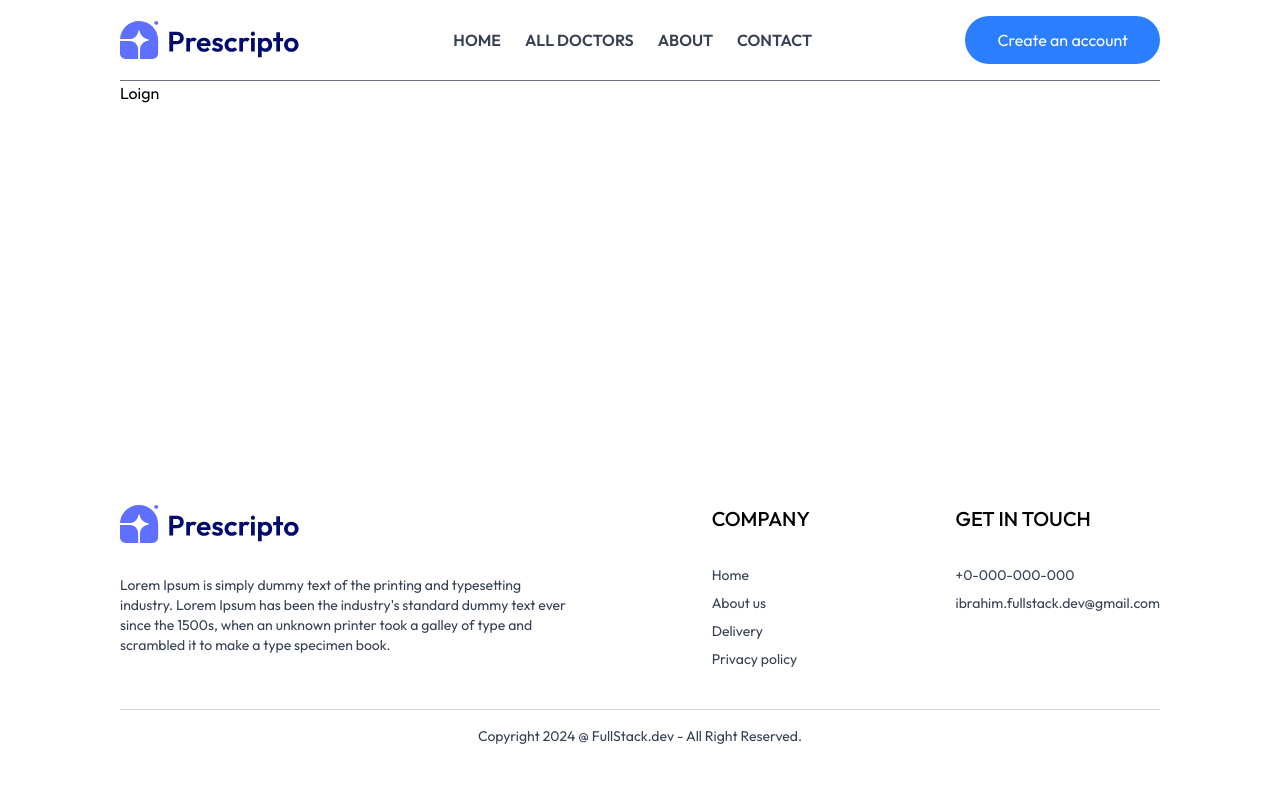
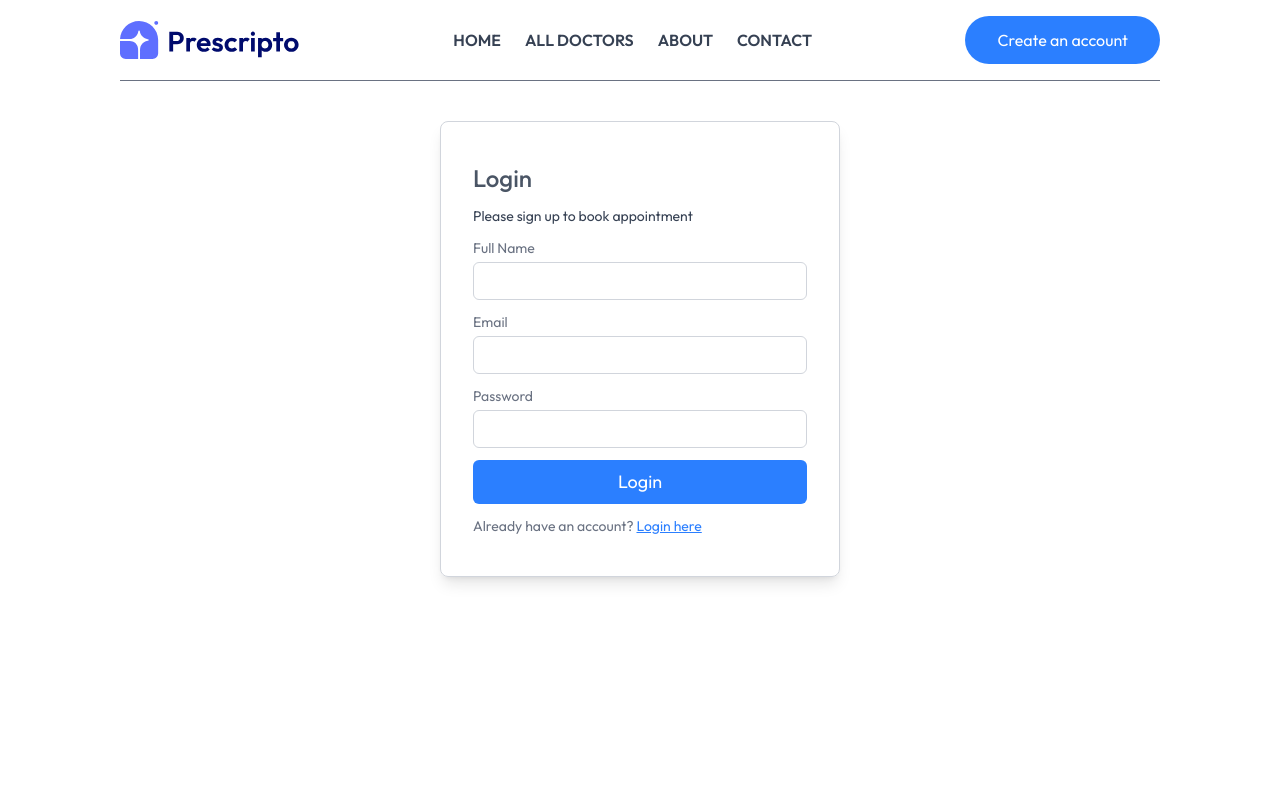
Before and after one commit to IbrahimFullStackWebDev/doctors-appointments-frontend, a React (Vite) app in the folder frontend/: page /login in a window 1280 px wide. Shown: the top 800 px of the page. Built offline with nearby package versions, Linux system fonts and the light colour scheme; the HTML template or start-up script is replaced by a standard one.

Commit message:
feat: create login page, and adding scrollTo in header and banner

```diff
--- a/frontend/src/components/Banner.tsx
+++ b/frontend/src/components/Banner.tsx
@@ -14,7 +14,10 @@ const Banner = () => {
         </h4>
         <button
           className="px-10 py-4 bg-white rounded-full text-gray-900 cursor-pointer"
-          onClick={() => navigate("/login")}
+          onClick={() => {
+            navigate("/login");
+            scrollTo(0, 0);
+          }}
         >
           Create an account
         </button>
--- a/frontend/src/components/Header.tsx
+++ b/frontend/src/components/Header.tsx
@@ -24,7 +24,7 @@ const Header = () => {
           </div>
           <button
             className="px-8 py-3 rounded-full bg-white cursor-pointer flex flex-row items-center text-black gap-3"
-            onClick={() => scrollTo(0, 300)}
+            onClick={() => scrollTo(0, 500)}
           >
             Book appointment <img src={assets.arrow_icon} alt="arrow icon" />
           </button>
--- a/frontend/src/pages/Loign.tsx
+++ b/frontend/src/pages/Loign.tsx
@@ -1,7 +1,65 @@
-import React from "react";
+import React, { useState } from "react";
 
 const Loign = () => {
-  return <div>Loign</div>;
+  const [status, setStatus] = useState<string>("login");
+  return (
+    <div className="w-full max-w-[400px] flex flex-col items-start gap-3 border border-gray-300 rounded-lg m-auto mt-10 shadow-lg px-8 py-10">
+      <h1 className="text-2xl text-gray-600 font-medium">
+        {status === "login" ? "Login" : "Create an Account"}
+      </h1>
+      <p className="text-sm text-gray-700">
+        Please {status === "login" ? "sign up" : "login"} to book appointment
+      </p>
+      <div className="w-full flex flex-col text-start gap-1">
+        <label htmlFor="full-name" className="text-gray-500 text-sm">
+          Full Name
+        </label>
+        <input
+          type="text"
+          className="w-full border border-gray-300 px-1 py-2 rounded-md text-sm text-gray-500"
+          id="full-name"
+        />
+      </div>
+      <div className="w-full flex flex-col text-start gap-1">
+        <label htmlFor="email" className="text-gray-500 text-sm">
+          Email
+        </label>
+        <input
+          type="email"
+          required
+          className="w-full border border-gray-300 px-1 py-2 rounded-md text-sm text-gray-500"
+          id="email"
+        />
+      </div>
+      <div className="w-full flex flex-col text-start gap-1">
+        <label htmlFor="password" className="text-gray-500 text-sm">
+          Password
+        </label>
+        <input
+          type="password"
+          required
+          className="w-full border border-gray-300 px-1 py-2 rounded-md text-sm text-gray-500"
+          id="password"
+        />
+      </div>
+      <button className="w-full py-2 text-center bg-blue-500 text-white text-lg rounded-md cursor-pointer hover:bg-blue-700 transition-all duration-300">
+        {status === "login" ? "Login" : "Create an account"}
+      </button>
+      <p className="text-sm text-gray-500">
+        {status === "login"
+          ? "Already have an account? "
+          : "Create a new account? "}
+        <span
+          className="underline text-blue-500 cursor-pointer"
+          onClick={() =>
+            status === "login" ? setStatus("sign up") : setStatus("login")
+          }
+        >
+          {status === "login" ? "Login here" : "Sign up here"}
+        </span>
+      </p>
+    </div>
+  );
 };
 
 export default Loign;
```
